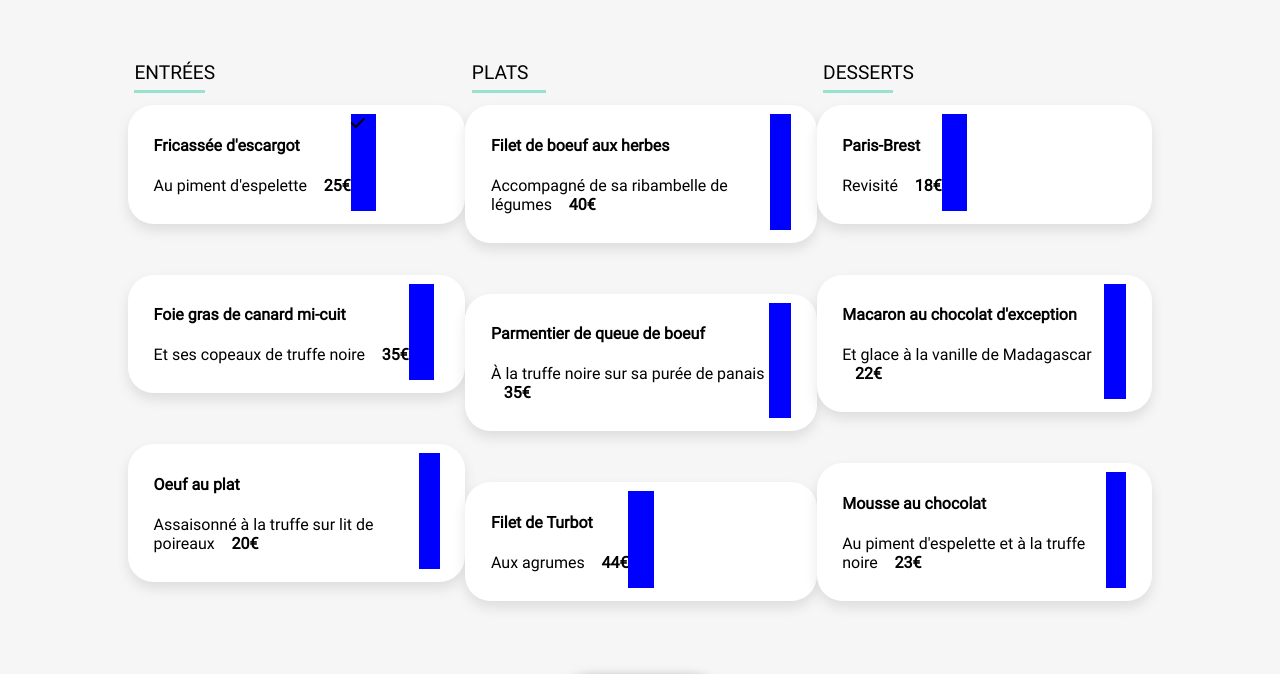
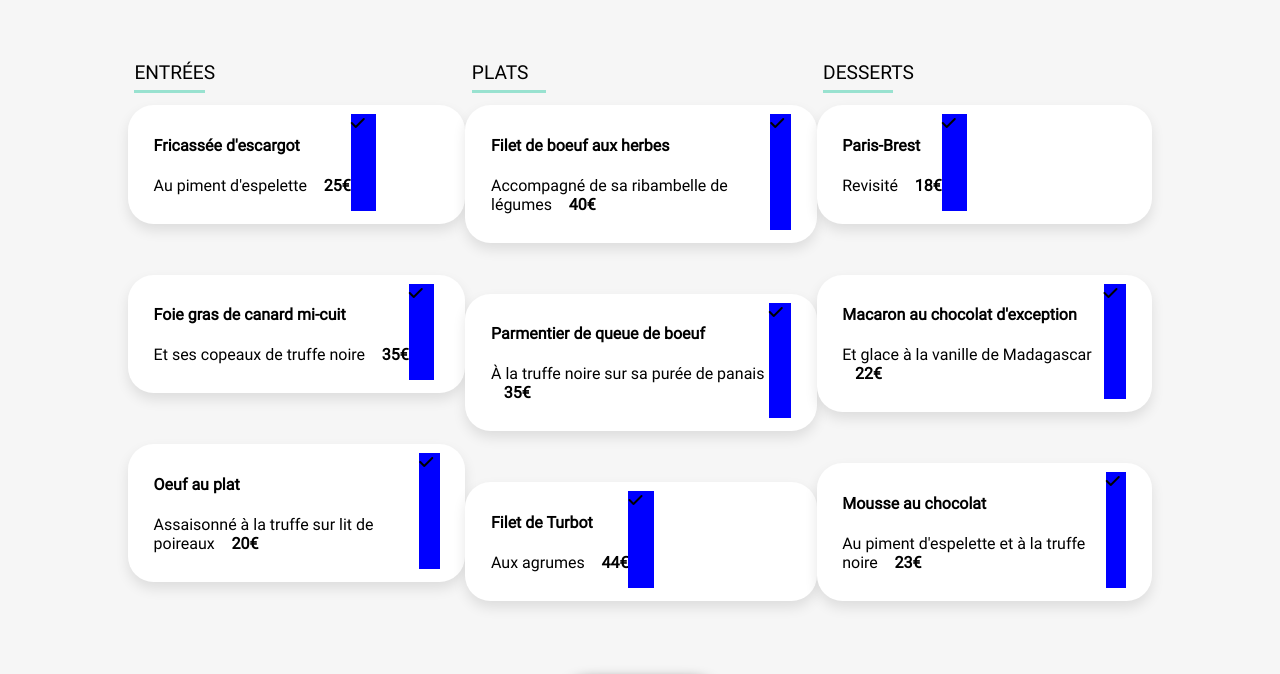
Before and after one commit to Manulemalin97/ManuelJansen_3_14032022, a website: page resto_1.html in a window 1280 px wide. Shown: the part 420-1094 px from the top of the page. Drawn offline with Linux system fonts and the light colour scheme.

Commit message:
Ajout des animations sur tout les articles

```diff
--- a/resto_1.html
+++ b/resto_1.html
@@ -47,7 +47,6 @@
               <span class="prix">25€</span>
             </p>
         </div>
-
             <span class="check">
                 <i class="fas fa-check"></i>
             </span>
@@ -60,7 +59,8 @@
               <span class="prix">35€</span>
             </p>
         </div>
-            <span class="check"></span>
+        <span class="check">
+            <i class="fas fa-check"></i>
           </article>
           <article class="carte__plat">
             <div class="cube_descritpion">
@@ -70,7 +70,8 @@
               <span class="prix">20€</span>
             </p>
         </div>
-        <span class="check"></span>
+        <span class="check">
+            <i class="fas fa-check"></i>
           </article>
         </div>
 
@@ -84,7 +85,8 @@
               <span class="prix">40€</span>
             </p>
         </div>
-            <span class="check"></span>
+        <span class="check">
+            <i class="fas fa-check"></i>
           </article>
           <article class="carte__plat">
             <div class="cube_descritpion">
@@ -94,7 +96,8 @@
               <span class="prix">35€</span>
             </p>
         </div>
-            <span class="check"></span>
+        <span class="check">
+            <i class="fas fa-check"></i>
           </article>
           <article class="carte__plat">
             <div class="cube_descritpion">
@@ -104,7 +107,8 @@
               <span class="prix">44€</span>
             </p>
         </div>
-            <span class="check"></span>
+        <span class="check">
+            <i class="fas fa-check"></i>
           </article>
         </div>
 
@@ -118,7 +122,8 @@
               <span class="prix">18€</span>
             </p>
         </div>
-            <span class="check"></span>
+        <span class="check">
+            <i class="fas fa-check"></i>
           </article>
           <article class="carte__plat">
             <div class="cube_descritpion">
@@ -128,7 +133,8 @@
               <span class="prix">22€</span>
             </p>
         </div>
-            <span class="check"></span>
+        <span class="check">
+            <i class="fas fa-check"></i>
           </article>
           <article class="carte__plat">
             <div class="cube_descritpion">
@@ -138,7 +144,8 @@
               <span class="prix">23€</span>
             </p>
         </div>
-            <span class="check"></span>
+        <span class="check">
+            <i class="fas fa-check"></i>
           </article>
         </div>
       </section>
--- a/sass/style-mobile.scss
+++ b/sass/style-mobile.scss
@@ -363,7 +363,7 @@ overflow: hidden;
   box-shadow: 0 0.5vw 1vw 0 rgba(0, 0, 0, 0.1);
 }
 
-.cube_descritpion{
+.cube_descritpion {
   display: block;
   width: 100%;
   padding: 2vw 0vw 2vw 2vw;
@@ -391,9 +391,8 @@ padding: 2vw 0vw 2vw 2vw;
   margin-left: auto;
   width: min-content;
   margin-right: 2vw;
-
 }
-.check{
+.check {
   display: grid;
   place-content: center;
   width: 15vw;
@@ -404,6 +403,16 @@ padding: 2vw 0vw 2vw 2vw;
 article:hover .check {
   margin-right: 0%;
   transition: margin-right 1s;
+}
+
+.check > i {
+  background: white;
+  display: grid;
+  place-content: center;
+  color: #99e2d0;
+  border-radius: 3vw;
+  width: 6vw;
+  height: 6vw;
 }
 /* button*/
 
```
Lines whose indentation alone changed are shown as unchanged.
